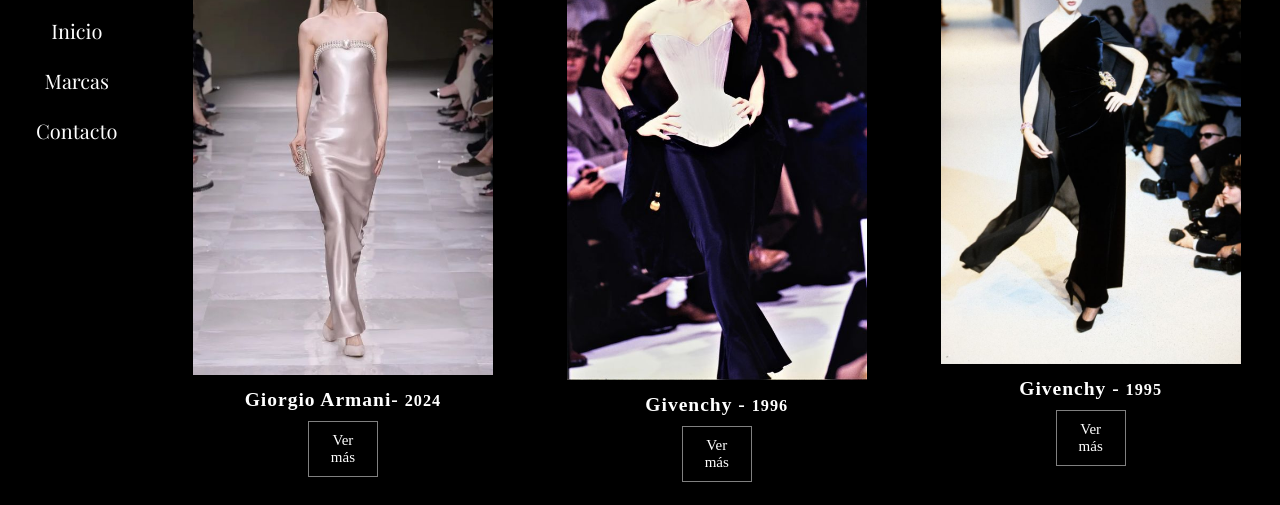
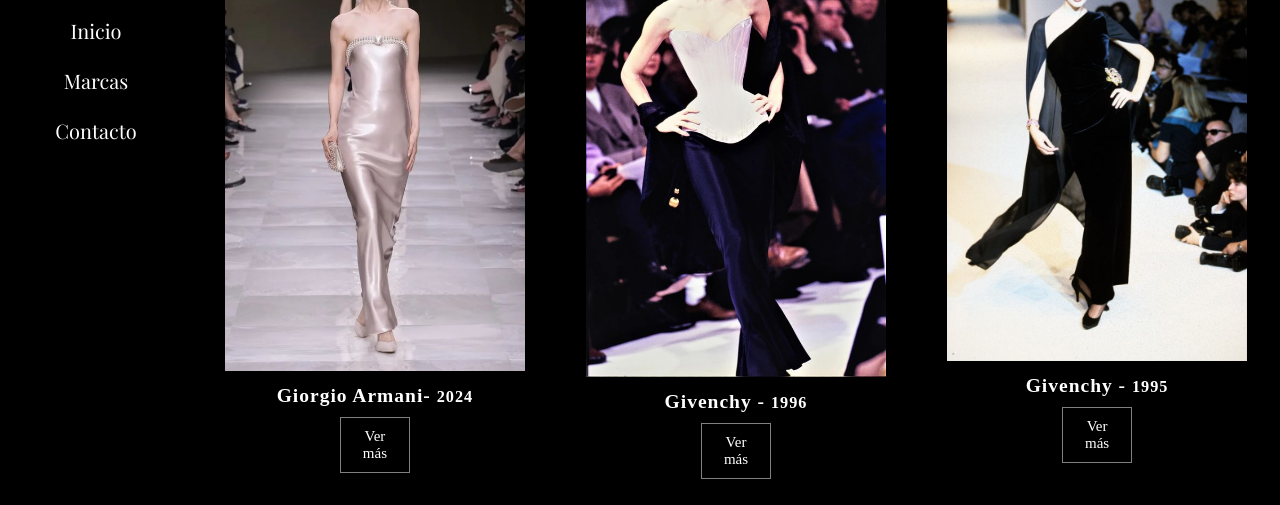
Before and after one commit to JanisCatalina10/animaciones, a plain HTML site: page index.html in a window 1280 px wide. Shown: the part 219-724 px from the top of the page. Drawn offline with nearby package versions, Linux system fonts and the light colour scheme; a web font is replaced by a local one.

Commit message:
cambio en tamaño en navbar

```diff
--- a/assets/styles.css
+++ b/assets/styles.css
@@ -5,7 +5,7 @@
 
 .container {
   display: grid;
-  grid-template-columns: 12% 1fr;
+  grid-template-columns: 15% 1fr;
   grid-template-rows: 12% 1fr auto;
   grid-template-areas:
     "navbar header"
```
